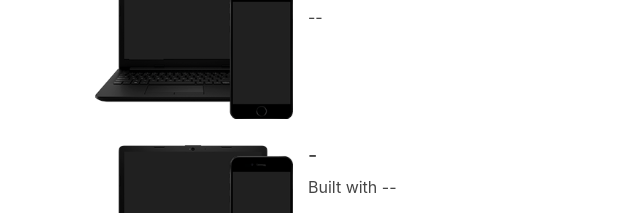
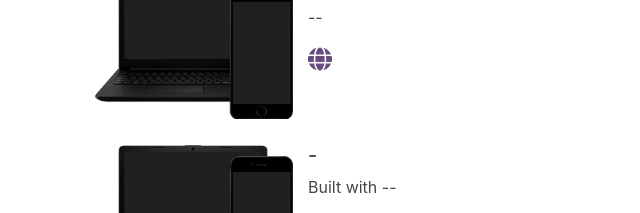
Before and after one commit to Vezeveer/my_portfolio_website, a website: page main.html in a window 1280 px wide. Shown: the part 1261-1474 px from the top of the page, 317-957 px from the left. Drawn offline with Linux system fonts and the light colour scheme.

Commit message:
added thebigfive site

```diff
--- a/main.html
+++ b/main.html
@@ -119,9 +119,9 @@
                         <h5>The Big Five</h5>
                         <p> -- </p>
                         <!-- <a href="https://github.com/Vezeveer/My_first_webpage"><img class="fill-svg" width="24px"
-                                src="imgs/github-brands.svg"></a>
-                        <a href="https://vezeveer.epizy.com/im_a_developer2/main.html"><img class="fill-svg"
-                                width="24px" src="imgs/globe-solid.svg"></a> -->
+                                src="imgs/github-brands.svg"></a> -->
+                        <a href="/projects/the-big-five/index.html"><img class="fill-svg" width="24px"
+                                src="imgs/globe-solid.svg"></a>
                     </div>
                 </div>
                 <br>
```
